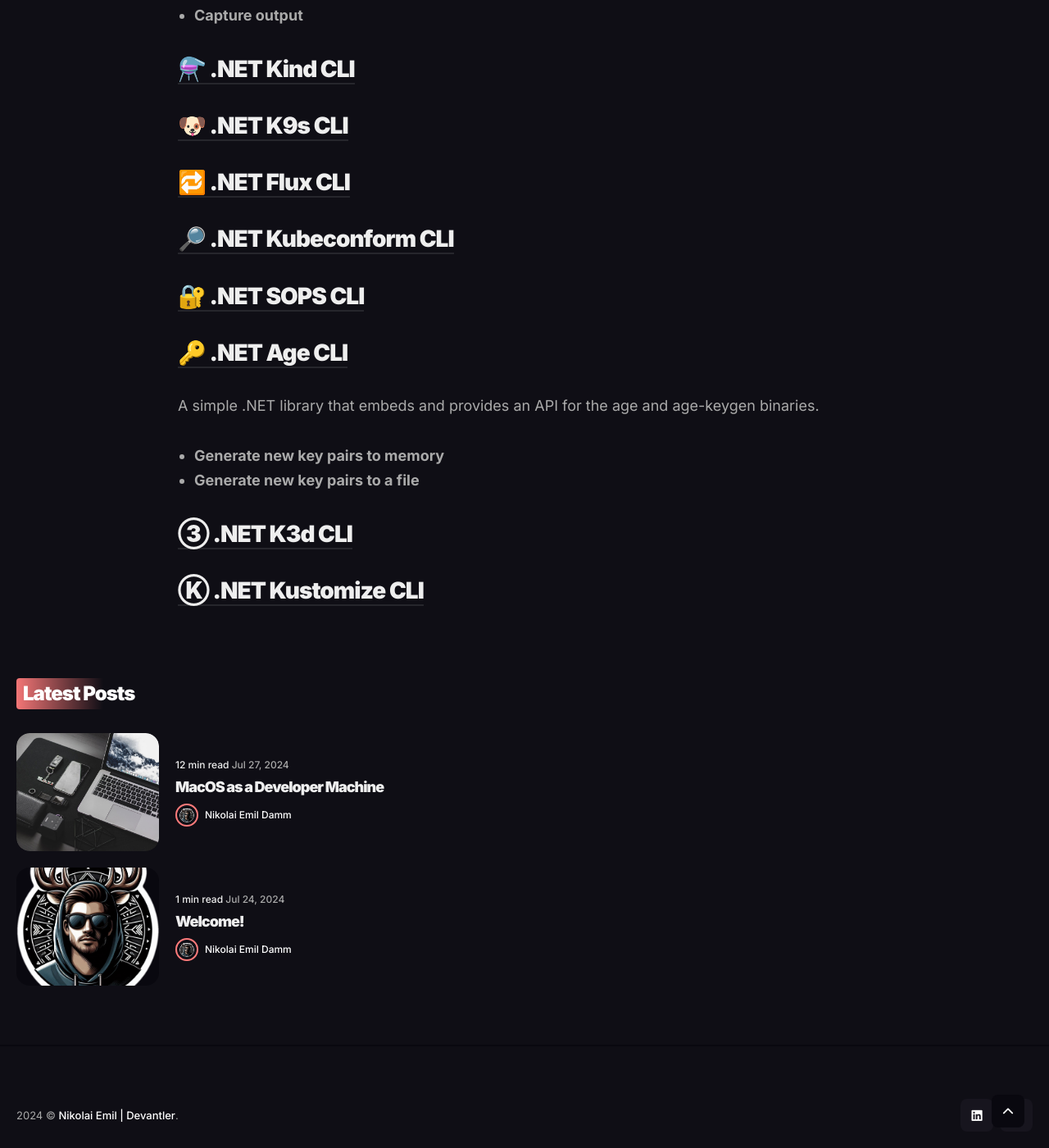
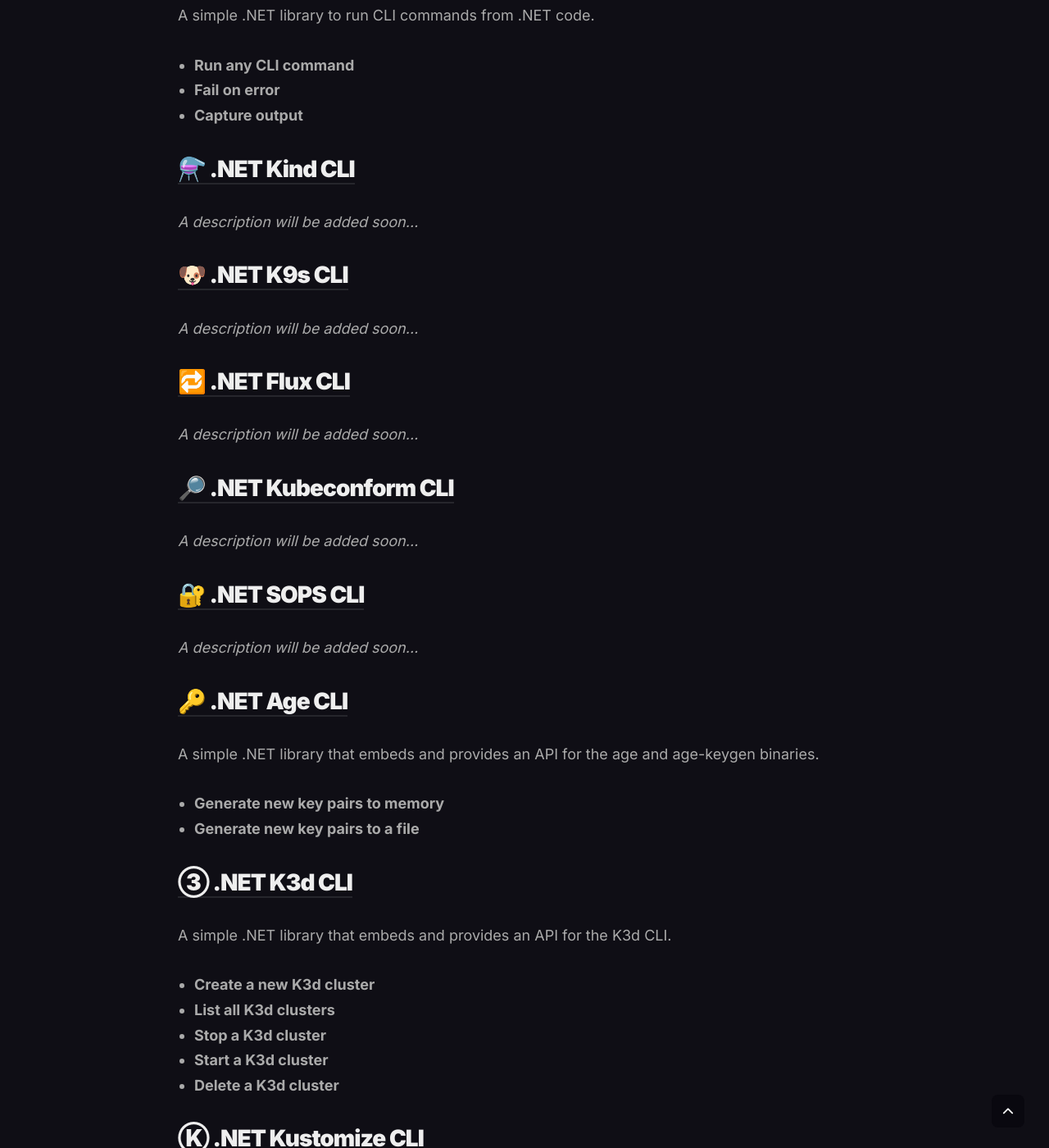
Before and after one commit to niem94/niem94, a Jekyll site: the page built from _pages/libraries.md, in a window 1280 px wide and 1400 px high, scrolled down 2080 px. Shown: the whole window at 82% size. Built offline with Jekyll 4.4.1, drawn with Linux system fonts in a browser that asks for light colours; some of the changed text lies outside the part shown.

Commit message:
Update libraries

```diff
--- a/_pages/libraries.md
+++ b/_pages/libraries.md
@@ -7,7 +7,7 @@ image: "assets/images/work.jpg"
 
 [![github-sponsor-button](https://img.shields.io/static/v1?label=Sponsor&message=%E2%9D%A4&logo=GitHub&color=%23fe8e86)](https://github.com/sponsors/devantler)
 
-## [⚙️ .NET Kubernetes Generator](https://github.com/devantler/dotnet-kubernetes-generator)
+## [☸️ .NET Kubernetes Generator](https://github.com/devantler/dotnet-kubernetes-generator)
 
 A simple .NET library for generating Kubernetes resources.
 
@@ -22,7 +22,11 @@ _A description will be added soon..._
 
 ## [📄 .NET Template Engine](https://github.com/devantler/dotnet-template-engine)
 
-_A description will be added soon..._
+A simple .NET library for generating files from templates.
+
+- **Generate files from templates**
+- **Supports Scriban templates**
+- **Extensible**
 
 ## [🔓 .NET Key Manager](https://github.com/devantler/dotnet-key-manager)
 
@@ -53,13 +57,23 @@ A simple .NET library to run CLI commands from .NET code.
 
 ## [⚗️ .NET Kind CLI](https://github.com/devantler/dotnet-kind-cli)
 
+_A description will be added soon..._
+
 ## [🐶 .NET K9s CLI](https://github.com/devantler/dotnet-k9s-cli)
+
+_A description will be added soon..._
 
 ## [🔁 .NET Flux CLI](https://github.com/devantler/dotnet-flux-cli)
 
+_A description will be added soon..._
+
 ## [🔎 .NET Kubeconform CLI](https://github.com/devantler/dotnet-kubeconform-cli)
 
+_A description will be added soon..._
+
 ## [🔐 .NET SOPS CLI](https://github.com/devantler/dotnet-sops-cli)
+
+_A description will be added soon..._
 
 ## [🔑 .NET Age CLI](https://github.com/devantler/dotnet-age-cli)
 
@@ -70,4 +84,14 @@ A simple .NET library that embeds and provides an API for the age and age-keygen
 
 ## [③ .NET K3d CLI](https://github.com/devantler/dotnet-k3d-cli)
 
+A simple .NET library that embeds and provides an API for the K3d CLI.
+
+- **Create a new K3d cluster**
+- **List all K3d clusters**
+- **Stop a K3d cluster**
+- **Start a K3d cluster**
+- **Delete a K3d cluster**
+
 ## [Ⓚ .NET Kustomize CLI](https://github.com/devantler/dotnet-kustomize-cli)
+
+_A description will be added soon..._
```
Also changed, not shown: README.md.
